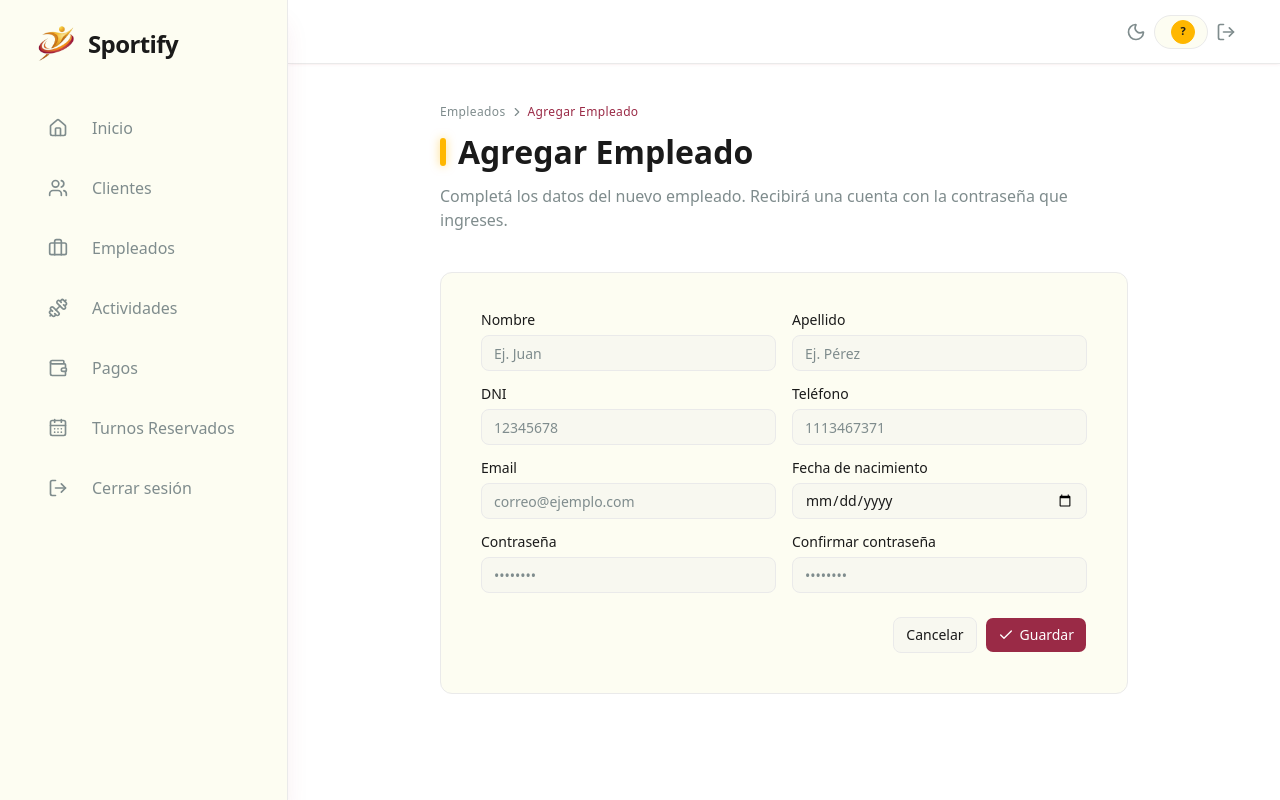
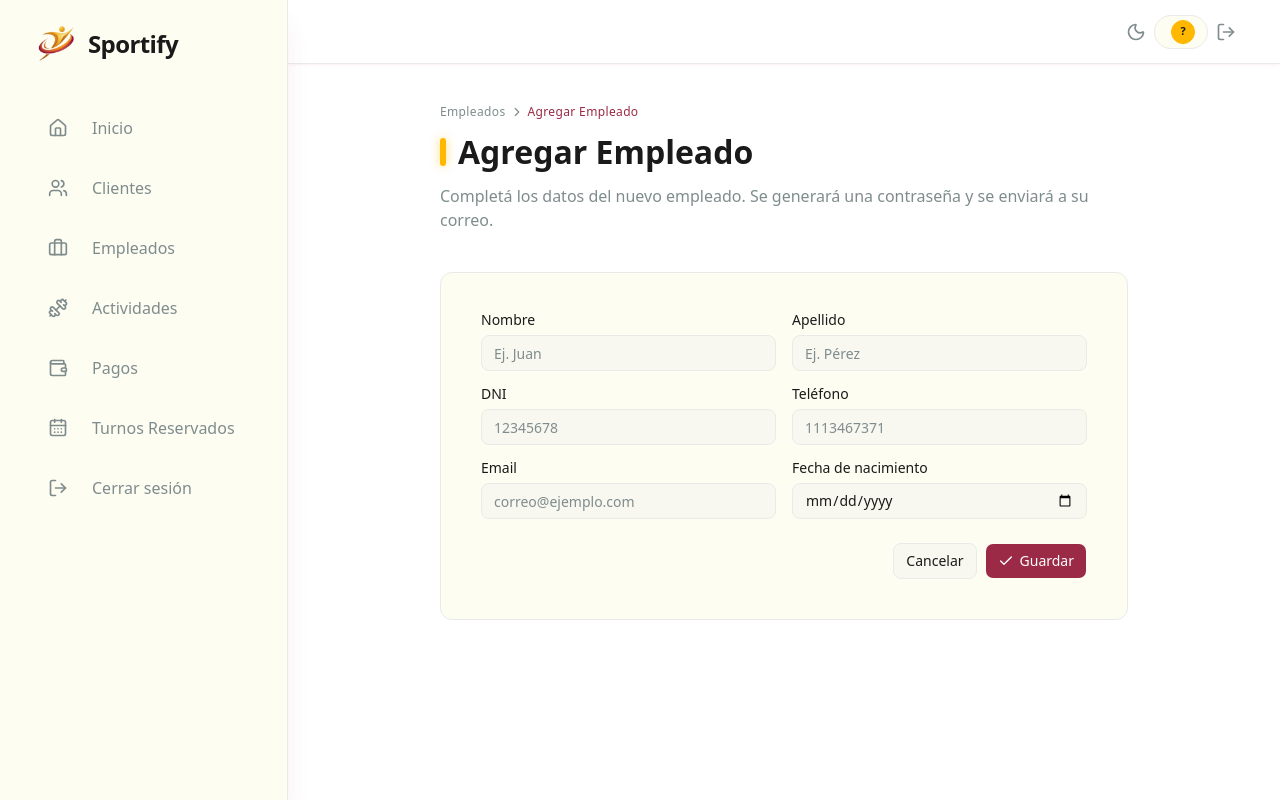
Before and after one commit to gregfc95/sportcenter-app, a React (Vite) app in the folder frontend/: page /empleados/nuevo in a window 1280 px wide. Built offline with nearby package versions, Linux system fonts and the light colour scheme; sample sign-in values are in the browser's storage.

Commit message:
Update Password workflow on app

```diff
--- a/frontend/src/pages/ClienteFormPage.jsx
+++ b/frontend/src/pages/ClienteFormPage.jsx
@@ -18,8 +18,6 @@ const REQUIRED = [
   "email",
   "phone",
   "birth_date",
-  "password",
-  "confirm_password",
 ];
 
 export default function ClienteFormPage() {
@@ -33,8 +31,6 @@ export default function ClienteFormPage() {
     email: "",
     phone: "",
     birth_date: "",
-    password: "",
-    confirm_password: "",
   });
   const [errors, setErrors] = useState({});
   const [formError, setFormError] = useState(null);
@@ -58,13 +54,6 @@ export default function ClienteFormPage() {
     if (form.email && !isValidEmail(form.email)) {
       newErrors.email = "El email ingresado no es valido";
     }
-    if (
-      form.password &&
-      form.confirm_password &&
-      form.password !== form.confirm_password
-    ) {
-      newErrors.confirm_password = "Las contraseñas no coinciden";
-    }
     if (Object.keys(newErrors).length) {
       setErrors(newErrors);
       return;
@@ -79,7 +68,6 @@ export default function ClienteFormPage() {
         email: form.email,
         phone: form.phone,
         birth_date: form.birth_date,
-        password: form.password,
       });
       toast.success("Usuario creado con éxito");
       navigate("/clientes");
@@ -109,7 +97,7 @@ export default function ClienteFormPage() {
         </nav>
         <PageHeading>Agregar Cliente</PageHeading>
         <p className="text-body-md text-on-surface-variant">
-          Completá los datos del nuevo cliente. Recibirá una cuenta con la contraseña que ingreses.
+          Completá los datos del nuevo cliente. Se generará una contraseña y se enviará a su correo.
         </p>
       </header>
 
@@ -220,41 +208,6 @@ export default function ClienteFormPage() {
           </div>
         </div>
 
-        <div className="grid grid-cols-1 sm:grid-cols-2 gap-4">
-          <div className="flex flex-col gap-2">
-            <Label htmlFor="password">Contraseña</Label>
-            <Input
-              id="password"
-              name="password"
-              type="password"
-              maxLength={15}
-              placeholder="••••••••"
-              value={form.password}
-              onChange={handleChange}
-              aria-invalid={!!errors.password}
-            />
-            {errors.password && (
-              <p className="text-xs text-destructive">{errors.password}</p>
-            )}
-          </div>
-          <div className="flex flex-col gap-2">
-            <Label htmlFor="confirm_password">Confirmar contraseña</Label>
-            <Input
-              id="confirm_password"
-              name="confirm_password"
-              type="password"
-              maxLength={15}
-              placeholder="••••••••"
-              value={form.confirm_password}
-              onChange={handleChange}
-              aria-invalid={!!errors.confirm_password}
-            />
-            {errors.confirm_password && (
-              <p className="text-xs text-destructive">{errors.confirm_password}</p>
-            )}
-          </div>
-        </div>
-
         {formError && (
           <div
             role="alert"
--- a/frontend/src/pages/EmpleadoFormPage.jsx
+++ b/frontend/src/pages/EmpleadoFormPage.jsx
@@ -18,8 +18,6 @@ const REQUIRED = [
   "email",
   "phone",
   "birth_date",
-  "password",
-  "confirm_password",
 ];
 
 export default function EmpleadoFormPage() {
@@ -33,8 +31,6 @@ export default function EmpleadoFormPage() {
     email: "",
     phone: "",
     birth_date: "",
-    password: "",
-    confirm_password: "",
   });
   const [errors, setErrors] = useState({});
   const [formError, setFormError] = useState(null);
@@ -58,13 +54,6 @@ export default function EmpleadoFormPage() {
     if (form.email && !isValidEmail(form.email)) {
       newErrors.email = "El email ingresado no es valido";
     }
-    if (
-      form.password &&
-      form.confirm_password &&
-      form.password !== form.confirm_password
-    ) {
-      newErrors.confirm_password = "Las contraseñas no coinciden";
-    }
     if (Object.keys(newErrors).length) {
       setErrors(newErrors);
       return;
@@ -79,7 +68,6 @@ export default function EmpleadoFormPage() {
         email: form.email,
         phone: form.phone,
         birth_date: form.birth_date,
-        password: form.password,
       });
       toast.success("Usuario creado con éxito");
       navigate("/empleados");
@@ -109,7 +97,7 @@ export default function EmpleadoFormPage() {
         </nav>
         <PageHeading>Agregar Empleado</PageHeading>
         <p className="text-body-md text-on-surface-variant">
-          Completá los datos del nuevo empleado. Recibirá una cuenta con la contraseña que ingreses.
+          Completá los datos del nuevo empleado. Se generará una contraseña y se enviará a su correo.
         </p>
       </header>
 
@@ -220,41 +208,6 @@ export default function EmpleadoFormPage() {
           </div>
         </div>
 
-        <div className="grid grid-cols-1 sm:grid-cols-2 gap-4">
-          <div className="flex flex-col gap-2">
-            <Label htmlFor="password">Contraseña</Label>
-            <Input
-              id="password"
-              name="password"
-              type="password"
-              maxLength={15}
-              placeholder="••••••••"
-              value={form.password}
-              onChange={handleChange}
-              aria-invalid={!!errors.password}
-            />
-            {errors.password && (
-              <p className="text-xs text-destructive">{errors.password}</p>
-            )}
-          </div>
-          <div className="flex flex-col gap-2">
-            <Label htmlFor="confirm_password">Confirmar contraseña</Label>
-            <Input
-              id="confirm_password"
-              name="confirm_password"
-              type="password"
-              maxLength={15}
-              placeholder="••••••••"
-              value={form.confirm_password}
-              onChange={handleChange}
-              aria-invalid={!!errors.confirm_password}
-            />
-            {errors.confirm_password && (
-              <p className="text-xs text-destructive">{errors.confirm_password}</p>
-            )}
-          </div>
-        </div>
-
         {formError && (
           <div
             role="alert"
```
Also changed, not shown: 1 other file (tests, documents, lock files or other folders).
